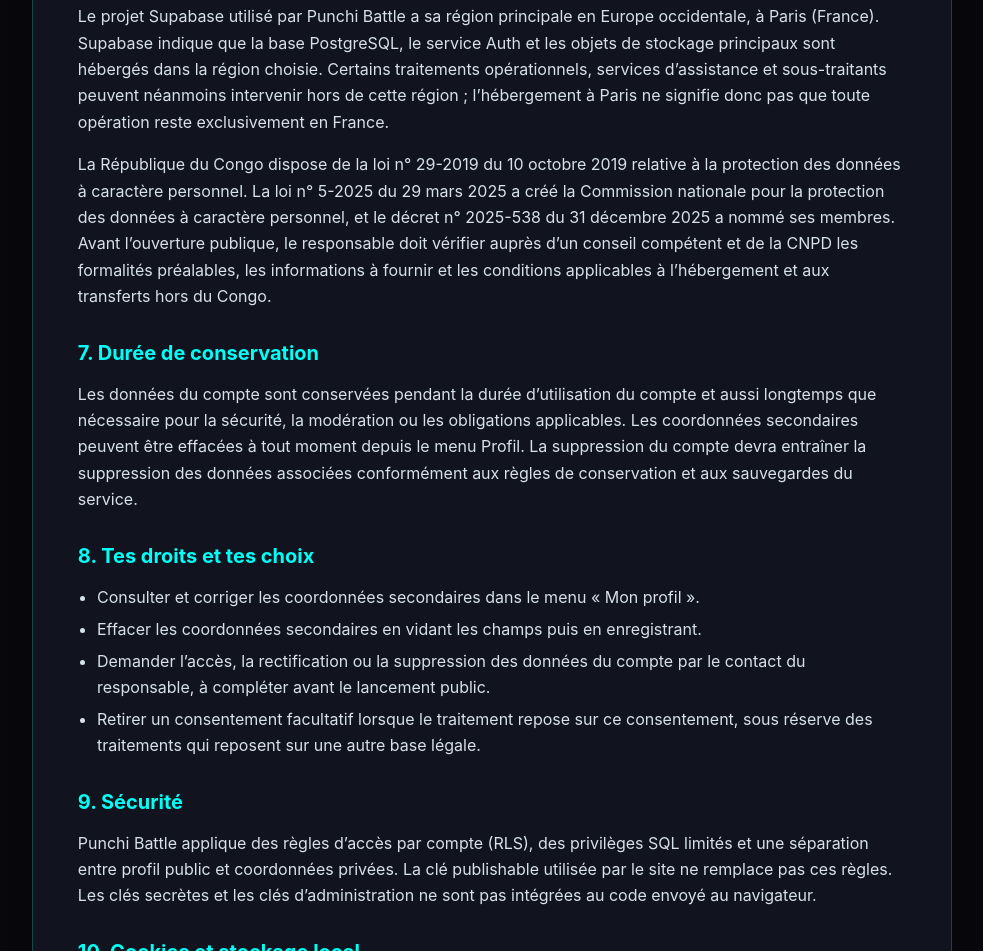
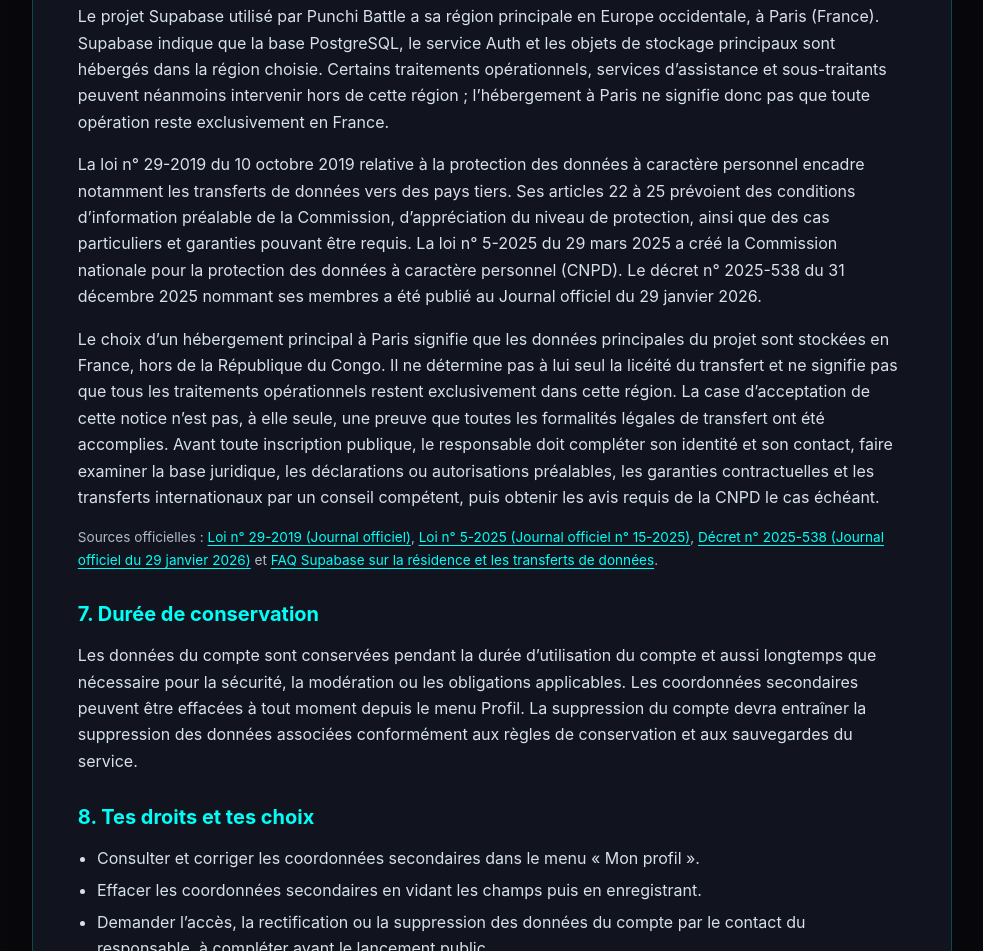
Before and after one commit to kkamako69-source/punchi-battle, a plain HTML site: page politique-confidentialite.html in a window 1280 px wide. Shown: the part 1776-2727 px from the top of the page, without its empty margins (148-1131 px from the left). Drawn offline with Linux system fonts and the light colour scheme.

Commit message:
Clarify Congo third-country transfer formalities and CNPD notice

```diff
--- a/politique-confidentialite.html
+++ b/politique-confidentialite.html
@@ -65,7 +65,9 @@
 
   <h2>6. Hébergement et transferts internationaux</h2>
   <p>Le projet Supabase utilisé par Punchi Battle a sa région principale en Europe occidentale, à Paris (France). Supabase indique que la base PostgreSQL, le service Auth et les objets de stockage principaux sont hébergés dans la région choisie. Certains traitements opérationnels, services d’assistance et sous-traitants peuvent néanmoins intervenir hors de cette région ; l’hébergement à Paris ne signifie donc pas que toute opération reste exclusivement en France.</p>
-  <p>La République du Congo dispose de la loi n° 29-2019 du 10 octobre 2019 relative à la protection des données à caractère personnel. La loi n° 5-2025 du 29 mars 2025 a créé la Commission nationale pour la protection des données à caractère personnel, et le décret n° 2025-538 du 31 décembre 2025 a nommé ses membres. Avant l’ouverture publique, le responsable doit vérifier auprès d’un conseil compétent et de la CNPD les formalités préalables, les informations à fournir et les conditions applicables à l’hébergement et aux transferts hors du Congo.</p>
+  <p>La loi n° 29-2019 du 10 octobre 2019 relative à la protection des données à caractère personnel encadre notamment les transferts de données vers des pays tiers. Ses articles 22 à 25 prévoient des conditions d’information préalable de la Commission, d’appréciation du niveau de protection, ainsi que des cas particuliers et garanties pouvant être requis. La loi n° 5-2025 du 29 mars 2025 a créé la Commission nationale pour la protection des données à caractère personnel (CNPD). Le décret n° 2025-538 du 31 décembre 2025 nommant ses membres a été publié au Journal officiel du 29 janvier 2026.</p>
+  <p>Le choix d’un hébergement principal à Paris signifie que les données principales du projet sont stockées en France, hors de la République du Congo. Il ne détermine pas à lui seul la licéité du transfert et ne signifie pas que tous les traitements opérationnels restent exclusivement dans cette région. La case d’acceptation de cette notice n’est pas, à elle seule, une preuve que toutes les formalités légales de transfert ont été accomplies. Avant toute inscription publique, le responsable doit compléter son identité et son contact, faire examiner la base juridique, les déclarations ou autorisations préalables, les garanties contractuelles et les transferts internationaux par un conseil compétent, puis obtenir les avis requis de la CNPD le cas échéant.</p>
+  <p class="small">Sources officielles : <a href="https://www.sgg.cg/JO/2019/congo-jo-2019-45.pdf">Loi n° 29-2019 (Journal officiel)</a>, <a href="https://www.sgg.cg/JO/2025/congo-jo-2025-15.pdf">Loi n° 5-2025 (Journal officiel n° 15-2025)</a>, <a href="https://sgg.cg/JO/2026/congo-jo-2026-5-2.pdf">Décret n° 2025-538 (Journal officiel du 29 janvier 2026)</a> et <a href="https://supabase.com/legal/privacy-resources/data-residency-and-transfers-faq">FAQ Supabase sur la résidence et les transferts de données</a>.</p>
 
   <h2>7. Durée de conservation</h2>
   <p>Les données du compte sont conservées pendant la durée d’utilisation du compte et aussi longtemps que nécessaire pour la sécurité, la modération ou les obligations applicables. Les coordonnées secondaires peuvent être effacées à tout moment depuis le menu Profil. La suppression du compte devra entraîner la suppression des données associées conformément aux règles de conservation et aux sauvegardes du service.</p>
```
